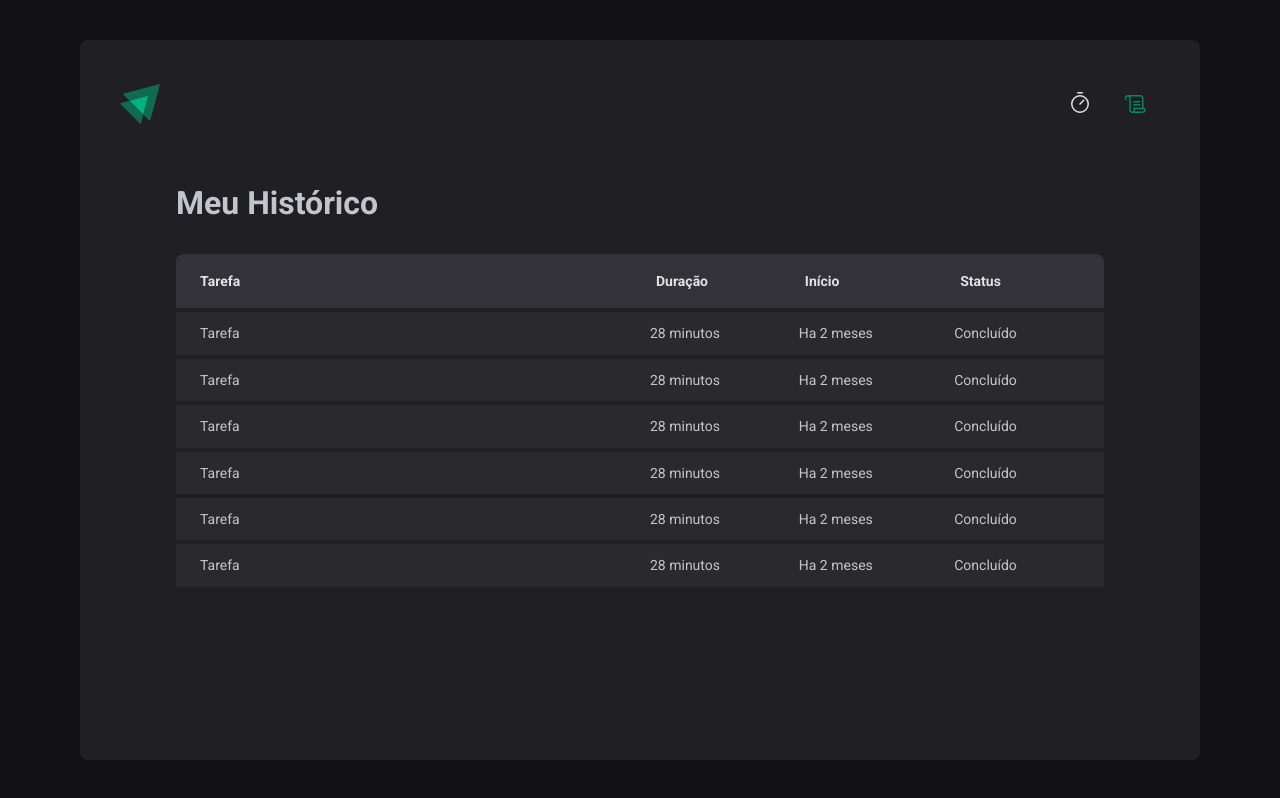
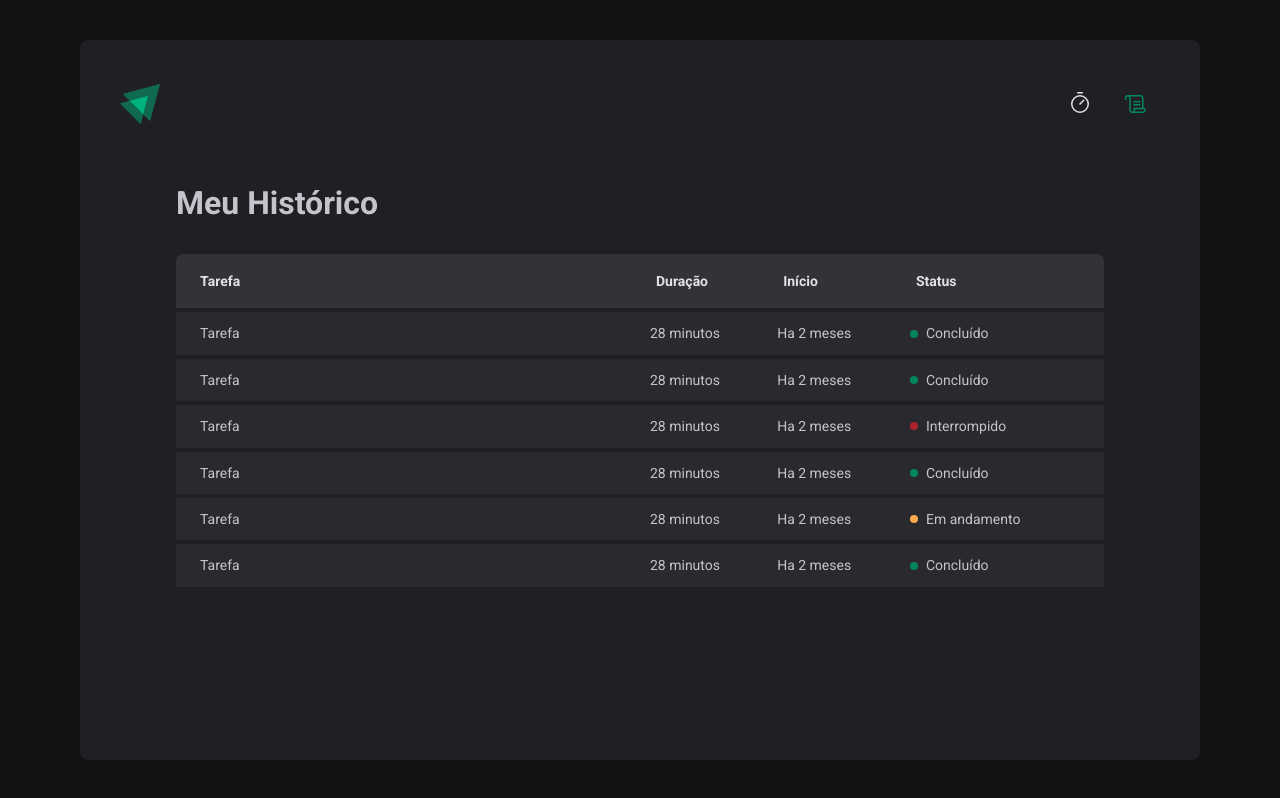
Before and after one commit to MayconSlv/IgniteTimer, a React (Vite) app: page /history in a window 1280 px wide. Built offline with nearby package versions, Linux system fonts and the light colour scheme.

Commit message:
status color na history page

```diff
--- a/src/pages/History/index.tsx
+++ b/src/pages/History/index.tsx
@@ -1,4 +1,4 @@
-import { HistoryContainer, HistoryList } from "./styles";
+import { HistoryContainer, HistoryList, Status } from "./styles";
 
 export function History() {
   return (
@@ -20,42 +20,54 @@
               <td>Tarefa</td>
               <td>28 minutos</td>
               <td>Ha 2 meses</td>
-              <td>Concluído</td>
+              <td>
+                <Status statusColor="green">Concluído</Status>
+              </td>
             </tr>
 
             <tr>
               <td>Tarefa</td>
               <td>28 minutos</td>
               <td>Ha 2 meses</td>
-              <td>Concluído</td>
+              <td>
+                <Status statusColor="green">Concluído</Status>
+              </td>
             </tr>
 
             <tr>
               <td>Tarefa</td>
               <td>28 minutos</td>
               <td>Ha 2 meses</td>
-              <td>Concluído</td>
+              <td>
+                <Status statusColor="red">Interrompido</Status>
+              </td>
             </tr>
 
             <tr>
               <td>Tarefa</td>
               <td>28 minutos</td>
               <td>Ha 2 meses</td>
-              <td>Concluído</td>
+              <td>
+                <Status statusColor="green">Concluído</Status>
+              </td>
             </tr>
 
             <tr>
               <td>Tarefa</td>
               <td>28 minutos</td>
               <td>Ha 2 meses</td>
-              <td>Concluído</td>
+              <td>
+                <Status statusColor="yellow">Em andamento</Status>
+              </td>
             </tr>
 
             <tr>
               <td>Tarefa</td>
               <td>28 minutos</td>
               <td>Ha 2 meses</td>
-              <td>Concluído</td>
+              <td>
+                <Status statusColor="green">Concluído</Status>
+              </td>
             </tr>
           </tbody>
         </table>
--- a/src/pages/History/styles.ts
+++ b/src/pages/History/styles.ts
@@ -60,3 +60,27 @@
     }
   }
 `
+
+const STATUS_COLOR = {
+  yellow: 'yellow-500',
+  green: 'green-500',
+  red: 'red-500',
+} as const
+
+interface StatusProps {
+  statusColor: keyof typeof STATUS_COLOR
+}
+
+export const Status = styled.span<StatusProps>`
+  display: flex;
+  align-items: center;
+  gap: .8rem;
+
+  &::before {
+    content: '';
+    width: .8rem;
+    height: .8rem;
+    border-radius: 50%;
+    background: ${(props) => props.theme[STATUS_COLOR[props.statusColor]]};
+  }
+`
```
